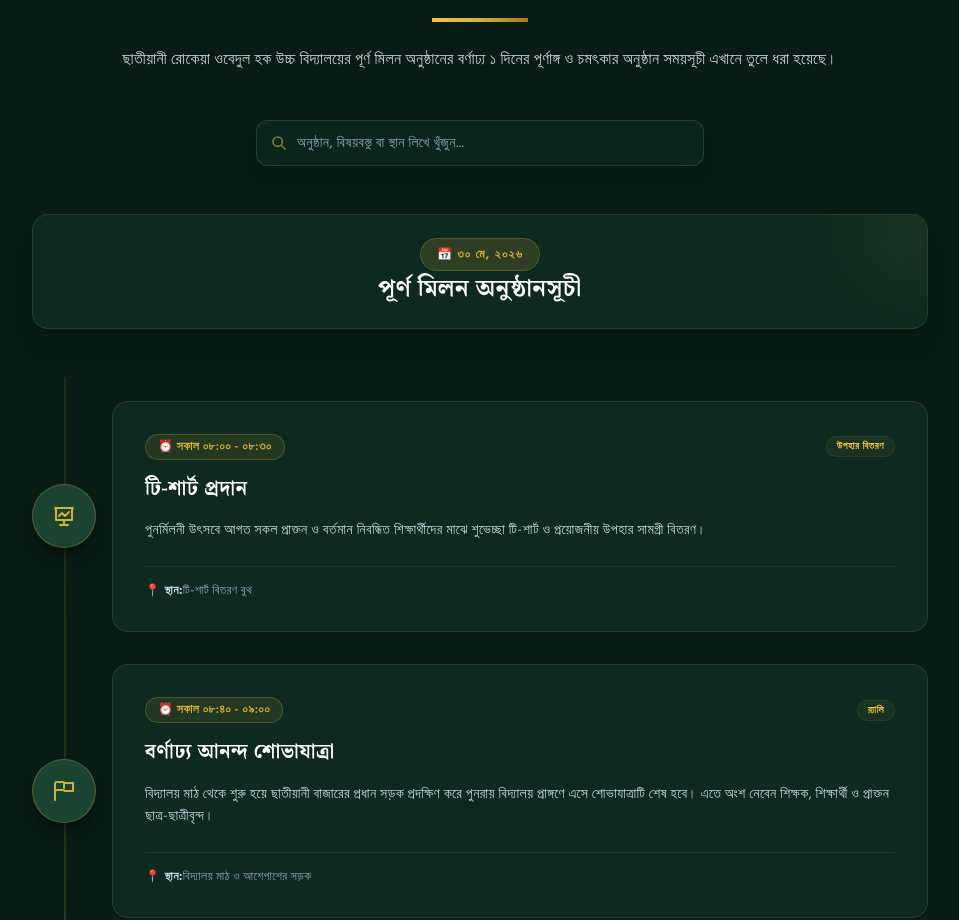
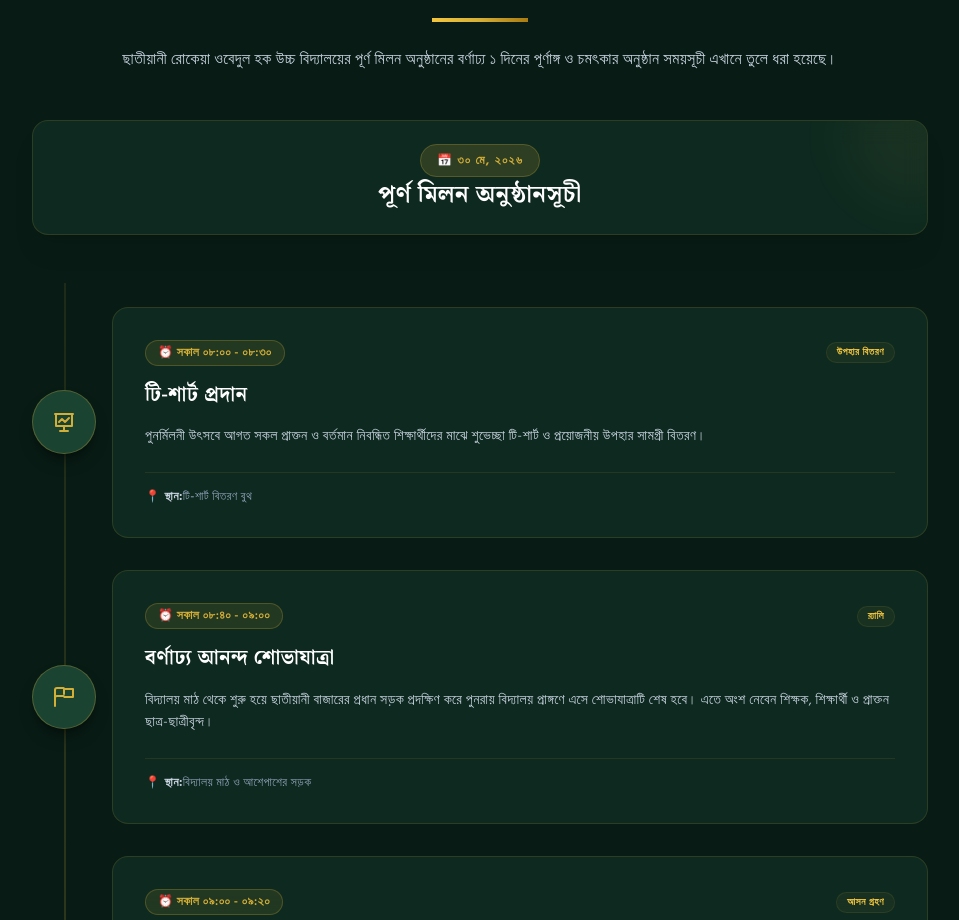
Before and after one commit to Akramsarker/school-website-project, a Nuxt app: page / in a window 1280 px wide. Shown: the part 1840-2760 px from the top of the page, without its empty margins (160-1119 px from the left). Built offline with nearby package versions, Linux system fonts and the light colour scheme.

Commit message:
update homepage layout and content sections in index.vue

```diff
--- a/pages/index.vue
+++ b/pages/index.vue
@@ -148,23 +148,7 @@
         </p>
       </div>
 
-      <!-- Search and Filter Bar -->
-      <div class="max-w-md mx-auto relative glass-panel rounded-xl border border-gold/15 overflow-hidden shadow-lg">
-        <div class="absolute inset-y-0 left-0 pl-3.5 flex items-center pointer-events-none">
-          <svg class="h-4 w-4 text-gold/60" fill="none" viewBox="0 0 24 24" stroke="currentColor">
-            <path stroke-linecap="round" stroke-linejoin="round" stroke-width="2.5"
-              d="M21 21l-6-6m2-5a7 7 0 11-14 0 7 7 0 0114 0z" />
-          </svg>
-        </div>
-        <input v-model="eventSearchQuery" type="text" :placeholder="copy.scheduleSearchPlaceholder"
-          class="block w-full pl-10 pr-4 py-3 bg-primary-dark/30 text-slate-100 placeholder-slate-400 focus:ring-1 focus:ring-gold focus:outline-none text-xs sm:text-sm transition-all" />
-        <button v-if="eventSearchQuery" @click="eventSearchQuery = ''"
-          class="absolute inset-y-0 right-0 pr-3.5 flex items-center text-slate-400 hover:text-gold">
-          <svg class="h-4 w-4" fill="none" viewBox="0 0 24 24" stroke="currentColor">
-            <path stroke-linecap="round" stroke-linejoin="round" stroke-width="2" d="M6 18L18 6M6 6l12 12" />
-          </svg>
-        </button>
-      </div>
+
 
       <!-- Single Day Theme Panel -->
       <div
@@ -188,7 +172,7 @@
           class="absolute left-6 md:left-8 top-0 bottom-0 w-0.5 bg-gradient-to-b from-gold/10 via-gold/30 to-gold/10">
         </div>
 
-        <div v-if="filteredEvents.length > 0" class="space-y-8 relative animate-fade-in">
+        <div class="space-y-8 relative animate-fade-in">
           <!-- Event Milestone Rows -->
           <div v-for="(event, idx) in filteredEvents" :key="idx"
             class="relative pl-14 md:pl-20 transition-all duration-300 transform">
@@ -306,25 +290,6 @@
               </div>
             </div>
           </div>
-        </div>
-
-        <!-- Empty search results state -->
-        <div v-else
-          class="text-center py-16 glass-panel border border-gold/15 max-w-md mx-auto rounded-2xl space-y-4 shadow-lg">
-          <div
-            class="w-16 h-16 bg-gold/10 rounded-full flex items-center justify-center mx-auto border border-gold/20 text-gold animate-pulse">
-            <svg class="w-8 h-8" fill="none" viewBox="0 0 24 24" stroke="currentColor">
-              <path stroke-linecap="round" stroke-linejoin="round" stroke-width="2"
-                d="M21 21l-6-6m2-5a7 7 0 11-14 0 7 7 0 0114 0z" />
-            </svg>
-          </div>
-          <p class="text-slate-300 text-sm max-w-xs mx-auto leading-relaxed">
-            {{ copy.scheduleSearchEmpty }} <span class="text-gold">"{{ eventSearchQuery }}"</span>.
-          </p>
-          <button @click="eventSearchQuery = ''"
-            class="px-5 py-2 bg-gold/10 hover:bg-gold/20 text-gold font-semibold rounded-lg border border-gold/25 text-xs transition-colors">
-            {{ copy.scheduleSearchEmptyBtn }}
-          </button>
         </div>
       </div>
 
```
